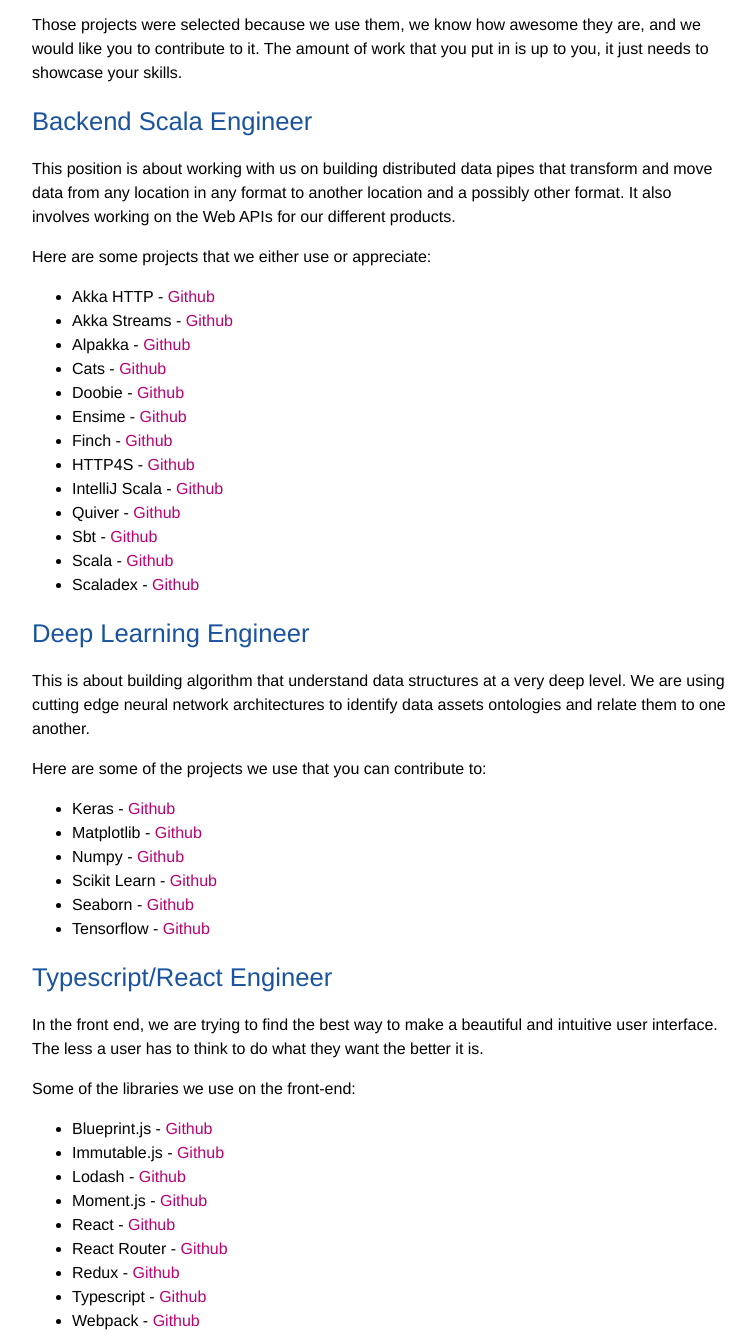
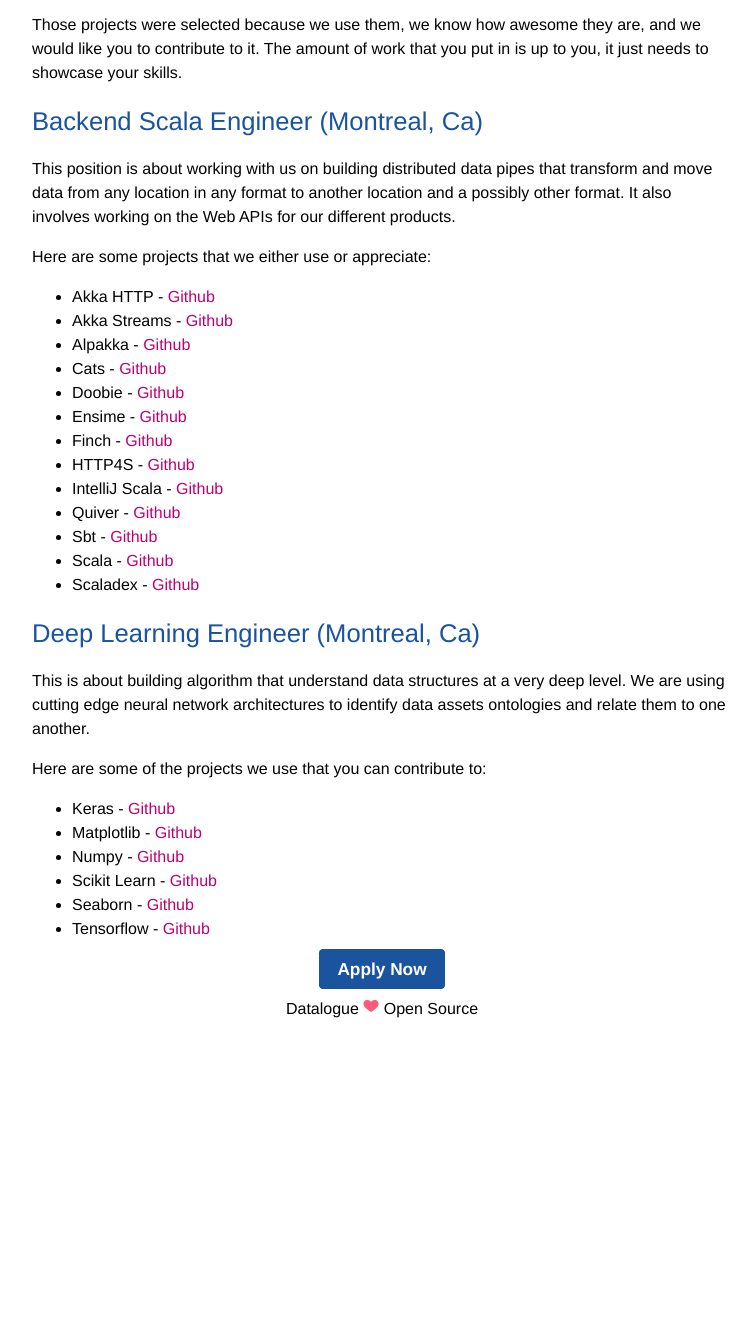
Before and after one commit to datalogue/recruiting, a website: page app/index.html in a window 1280 px wide. Shown: the part 315-1651 px from the top of the page, without its empty margins (258-1014 px from the left). After the commit the page ends 1356 px from the top, so only its background shows below. Drawn offline with nearby package versions, Linux system fonts and the light colour scheme; files that its build step writes are made by us from their sources.

Commit message:
Update index.html

```diff
--- a/app/index.html
+++ b/app/index.html
@@ -66,7 +66,7 @@
     <p>Those projects were selected because we use them, we know how awesome they are, and we would like you to
         contribute to it. The amount of work that you put in is up to you, it just needs to showcase your skills.</p>
 
-    <h2>Backend Scala Engineer</h2>
+    <h2>Backend Scala Engineer (Montreal, Ca)</h2>
     <p>This position is about working with us on building distributed data pipes that transform and move data from any
         location in any format to another location and a possibly other format. It also involves working on the Web APIs
         for our different products.</p>
@@ -89,7 +89,7 @@
         <li>Scaladex - <a href="https://github.com/scalacenter/scaladex">Github</a></li>
     </ul>
 
-    <h2>Deep Learning Engineer</h2>
+    <h2>Deep Learning Engineer (Montreal, Ca)</h2>
     <p>This is about building algorithm that understand data structures at a very deep level.
         We are using cutting edge neural network architectures to identify data assets ontologies and relate them to one
         another.</p>
@@ -102,8 +102,8 @@
         <li>Seaborn - <a href="https://github.com/mwaskom/seaborn">Github</a></li>
         <li>Tensorflow - <a href="https://github.com/tensorflow/tensorflow">Github</a></li>
     </ul>
-
-    <h2>Typescript/React Engineer</h2>
+    <!--
+    <h2>Typescript/React Engineer (Montreal, Ca)</h2>
     <p>In the front end, we are trying to find the best way to make a beautiful and intuitive user interface.
         The less a user has to think to do what they want the better it is.</p>
     <p>Some of the libraries we use on the front-end:</p>
@@ -118,6 +118,7 @@
         <li>Typescript - <a href="https://github.com/microsoft/typescript">Github</a></li>
         <li>Webpack - <a href="https://github.com/webpack/webpack">Github</a></li>
     </ul>
+    -->
 
     <div id="apply-section">
         <a href="mailto:recruiting@datalogue.io" class="btn primary">Apply Now</a>
```
